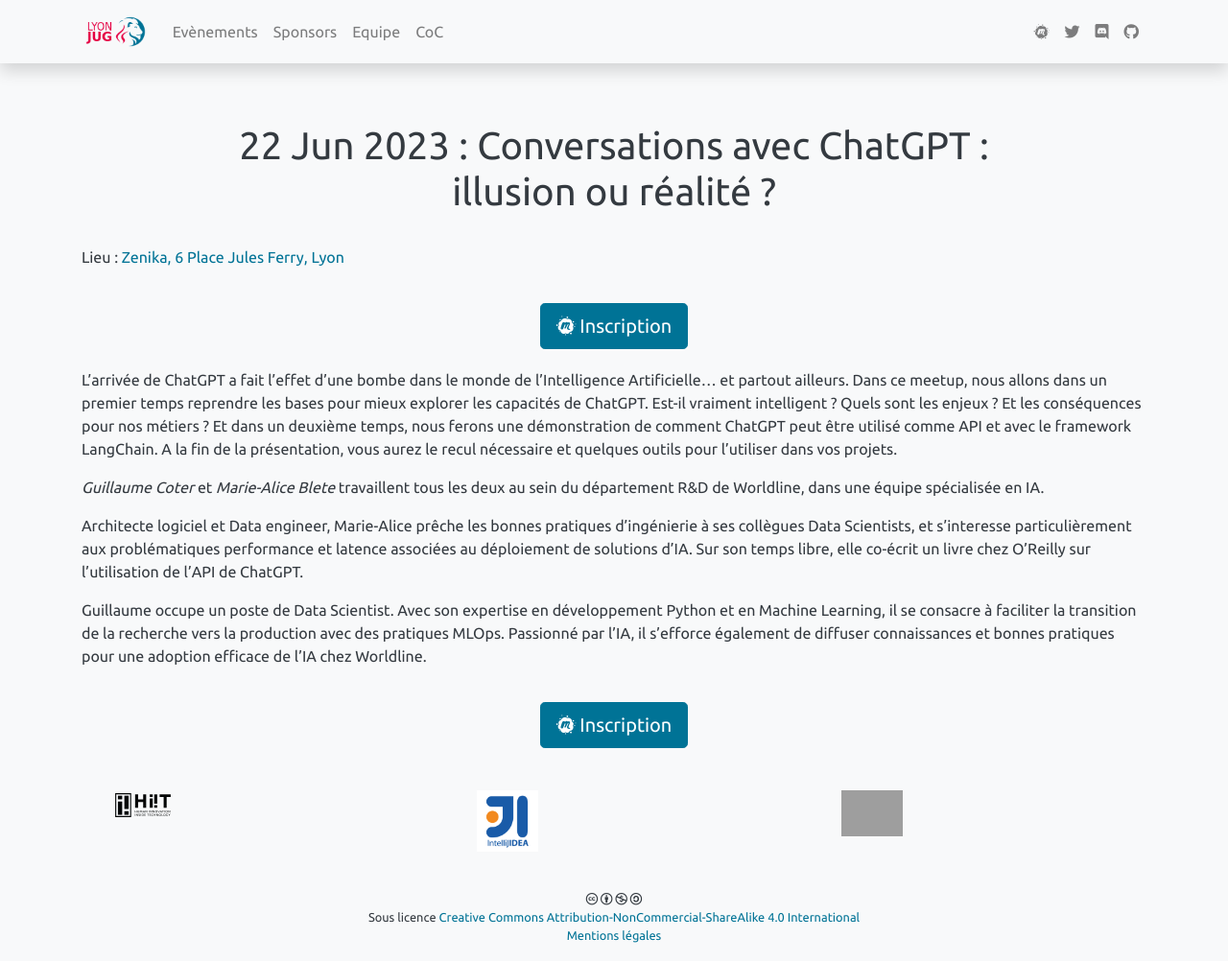
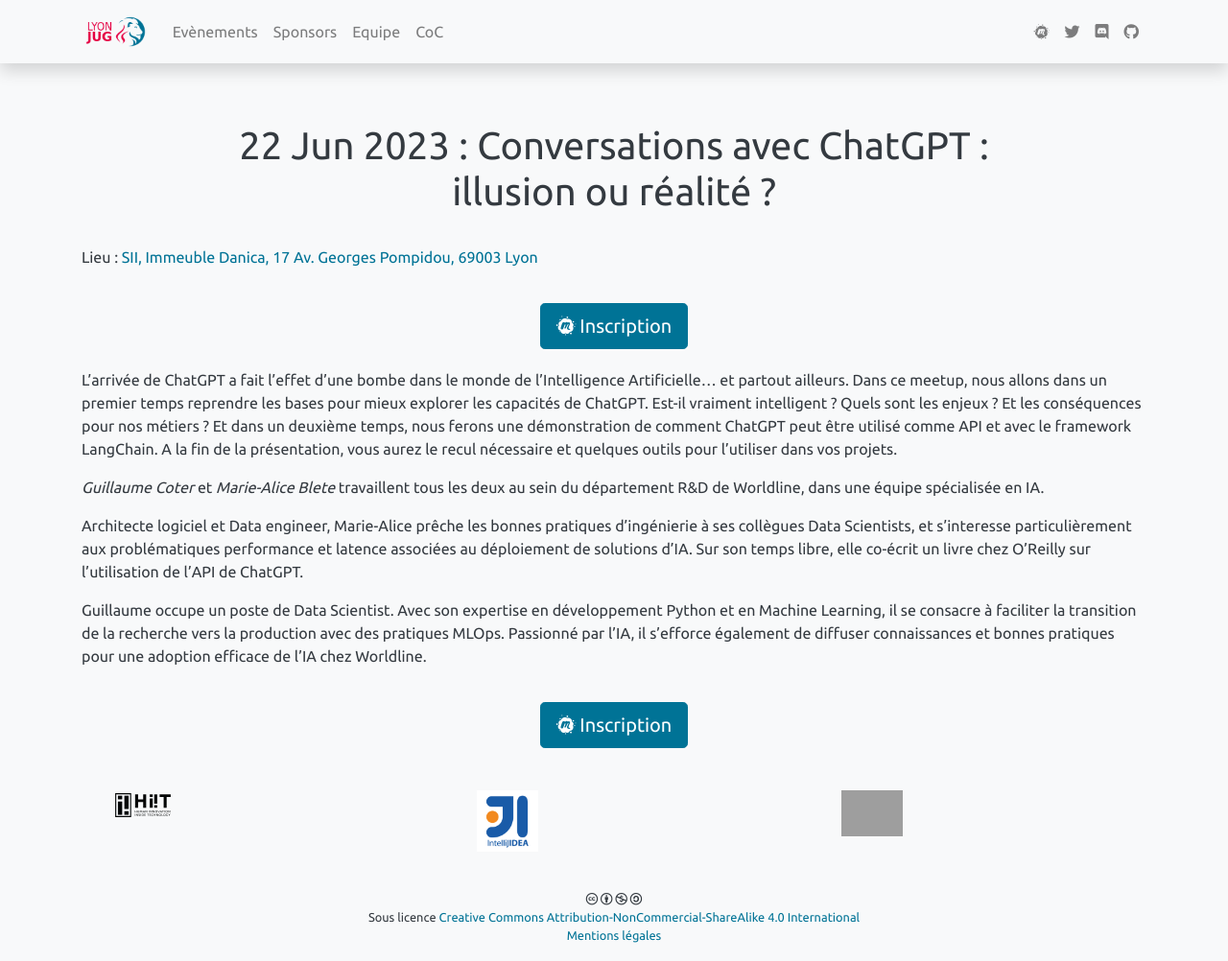
Before and after one commit to lyonjug/lyonjug.org, a Jekyll site: the page built from _posts/2023-06-22-chatgpt-illusion-ou-realite.md, in a window 1280 px wide and 1002 px high. Shown: the whole window at 96% size. Built offline with Jekyll 4.4.1, drawn with Linux system fonts in a browser that asks for light colours; grey boxes are pictures that could not be loaded.

Commit message:
fix address

```diff
--- a/_posts/2023-06-22-chatgpt-illusion-ou-realite.md
+++ b/_posts/2023-06-22-chatgpt-illusion-ou-realite.md
@@ -1,7 +1,7 @@
 ---
 title: "Conversations avec ChatGPT : illusion ou réalité ?"
-address: "Zenika, 6 Place Jules Ferry, Lyon"
-address-link: "https://g.page/zenika-lyon?share"
+address: "SII, Immeuble Danica, 17 Av. Georges Pompidou, 69003 Lyon"
+address-link: "https://goo.gl/maps/XDwNbDMZUAYcLUmk6"
 meetup-event-id: "293949285"
 ---
 
```
